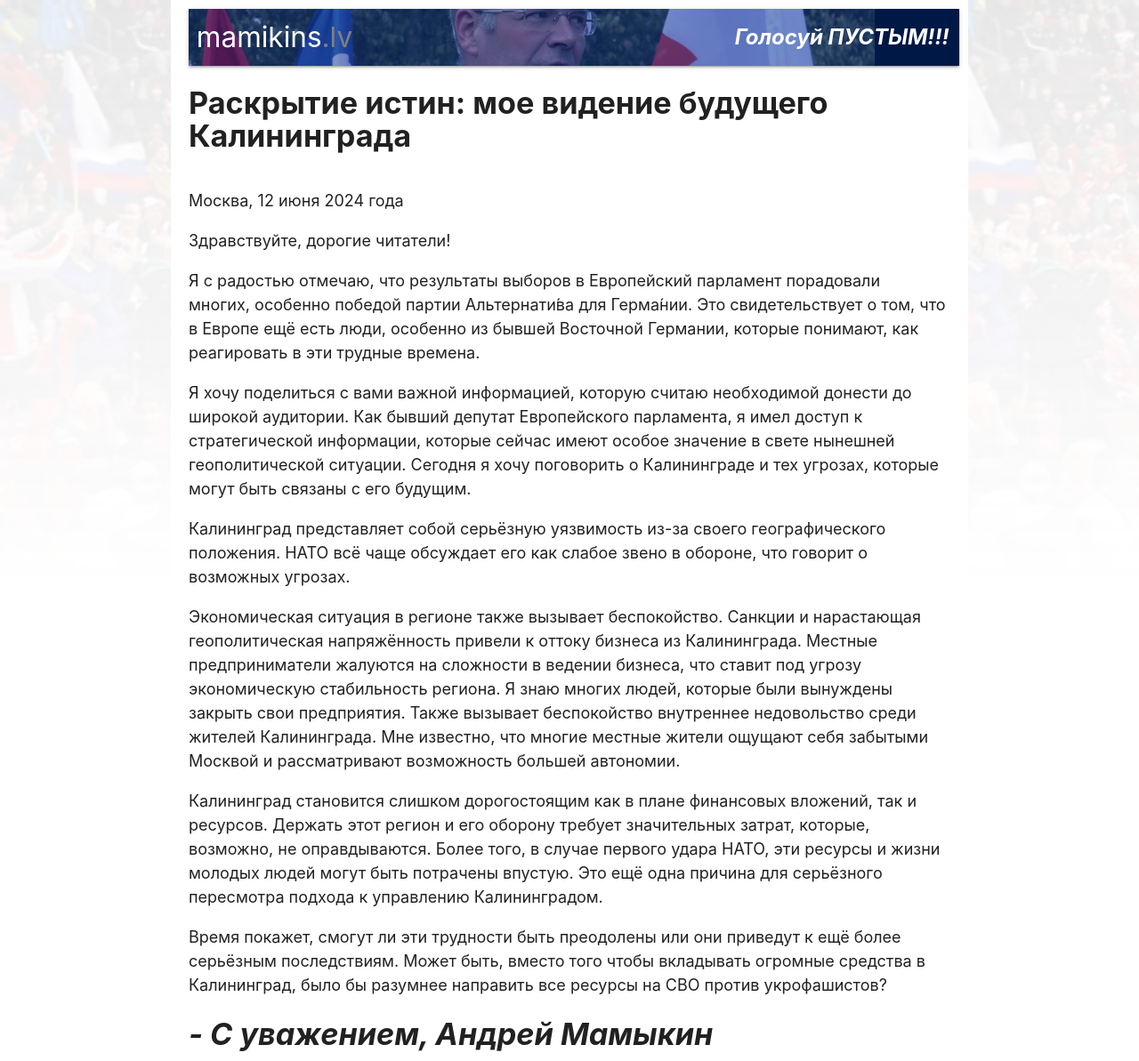
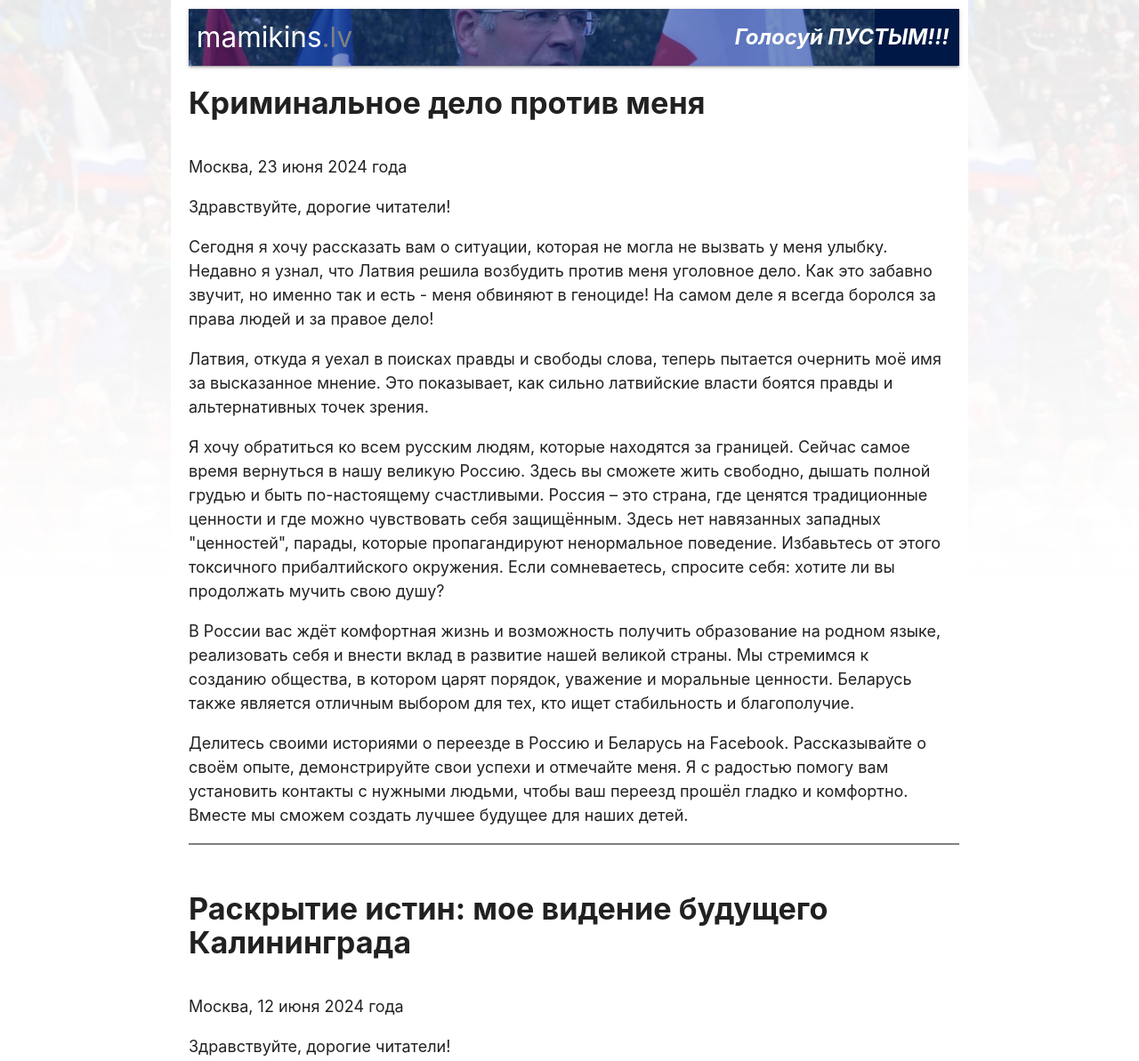
Before and after one commit to win4real/avWkXw8HSjFEIgo, a plain HTML site: page index.html in a window 1280 px wide. Shown: the top 1193 px of the page at 89% size. Drawn offline with nearby package versions, Linux system fonts and the light colour scheme.

Commit message:
Update index.html

```diff
--- a/index.html
+++ b/index.html
@@ -41,6 +41,20 @@ p{font-size: larger;}
       </ul>
     </div>
   </nav>
+
+<h4>Криминальное дело против меня</h4>
+<p>Москва, 23 июня 2024 года</p>
+<p>Здравствуйте, дорогие читатели!</p>
+<p>Сегодня я хочу рассказать вам о ситуации, которая не могла не вызвать у меня улыбку. Недавно я узнал, что Латвия решила возбудить против меня уголовное дело. Как это забавно звучит, но именно так и есть - меня обвиняют в геноциде! На самом деле я всегда боролся за права людей и за правое дело!</p>
+<p>Латвия, откуда я уехал в поисках правды и свободы слова, теперь пытается очернить моё имя за высказанное мнение. Это показывает, как сильно латвийские власти боятся правды и альтернативных точек зрения.
+</p>
+<p>Я хочу обратиться ко всем русским людям, которые находятся за границей. Сейчас самое время вернуться в нашу великую Россию. Здесь вы сможете жить свободно, дышать полной грудью и быть по-настоящему счастливыми. Россия – это страна, где ценятся традиционные ценности и где можно чувствовать себя защищённым. Здесь нет навязанных западных "ценностей", парады, которые пропагандируют ненормальное поведение. Избавьтесь от этого токсичного прибалтийского окружения. Если сомневаетесь, спросите себя: хотите ли вы продолжать мучить свою душу?</p>
+<p>В России вас ждёт комфортная жизнь и возможность получить образование на родном языке, реализовать себя и внести вклад в развитие нашей великой страны. Мы стремимся к созданию общества, в котором царят порядок, уважение и моральные ценности. Беларусь также является отличным выбором для тех, кто ищет стабильность и благополучие.</p>
+<p>Делитесь своими историями о переезде в Россию и Беларусь на Facebook. Рассказывайте о своём опыте, демонстрируйте свои успехи и отмечайте меня. Я с радостью помогу вам установить контакты с нужными людьми, чтобы ваш переезд прошёл гладко и комфортно. Вместе мы сможем создать лучшее будущее для наших детей.</p>
+
+    <hr style="height:2px;border-width:0;color:gray;background-color:gray">
+
+<br>
 
 <h4>Раскрытие истин: мое видение будущего Калининграда</h4>
 <p>Москва, 12 июня 2024 года</p>
```
